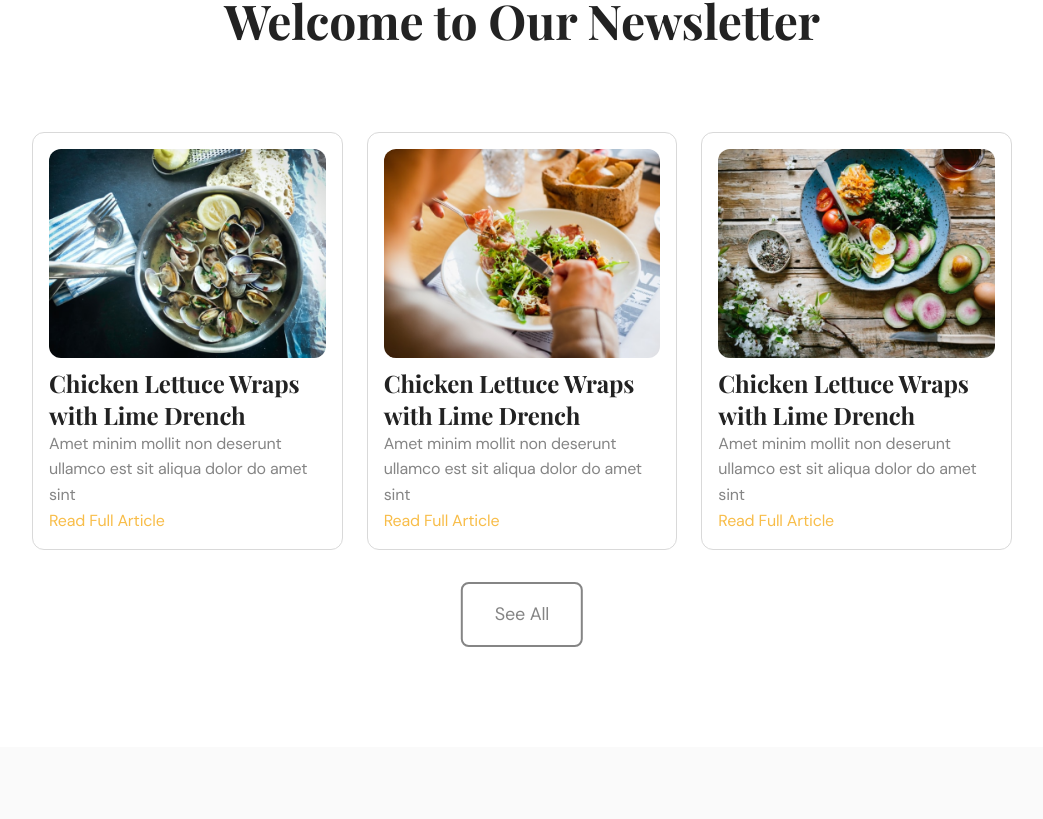
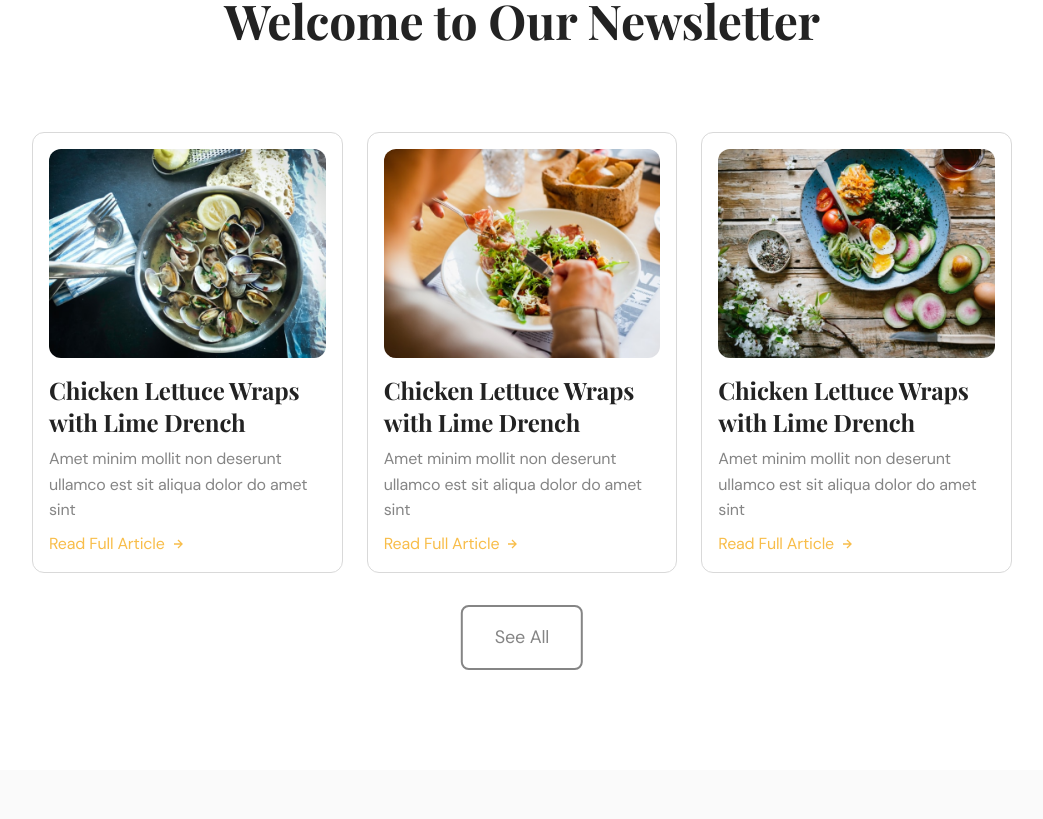
Before and after one commit to vladimir-siedykh/resto-food, a Next.js app: page / in a window 1280 px wide. Shown: the part 5621-6440 px from the top of the page, without its empty margins (118-1161 px from the left). Built offline with nearby package versions, Linux system fonts and the light colour scheme.

Commit message:
footer icons

```diff
--- a/components/Footer/Footer.js
+++ b/components/Footer/Footer.js
@@ -1,4 +1,5 @@
 import styles from './Footer.module.css'
+import { FaFacebookF, FaInstagram, FaWhatsapp } from 'react-icons/fa';
 
 const Footer = () => {
   return (
@@ -10,7 +11,9 @@ const Footer = () => {
               Resto<span>food</span>
             </div>
             <div className={styles.social}>
-              f i w
+              <FaFacebookF />
+              <FaInstagram />
+              <FaWhatsapp />
             </div>
           </div>
           <div className={styles.line}></div>
--- a/components/Footer/Footer.module.css
+++ b/components/Footer/Footer.module.css
@@ -13,6 +13,14 @@
   color: var(--clr-yellow);
 }
 
+.social {
+  display: flex;
+  align-items: center;
+  gap: 1rem;
+  font-size: 2.4rem;
+  color: var(--clr-black);
+}
+
 .line {
   border: 1px dashed #D9D9D9;
   width: 100%;
--- a/components/News/NewsMain.js
+++ b/components/News/NewsMain.js
@@ -1,13 +1,16 @@
 import Image from 'next/image';
 import Link from 'next/link';
 import styles from './NewsMain.module.css'
+import { BiRightArrowAlt } from 'react-icons/bi';
 
 const NewsMain = () => {
   return (
     <div className={styles.bg}>
       <section className='section'>
         <div className='container center'>
-          <h2 className='heading-1-black text-center'>Welcome to Our Newsletter</h2>
+          <h2 className='heading-1-black text-center'>
+            Welcome to Our Newsletter
+          </h2>
           <div className={styles.wrapper}>
             <div className={styles.item}>
               <div className={styles.img}>
@@ -28,7 +31,9 @@ const NewsMain = () => {
                   amet sint
                 </p>
                 <Link href='/'>
-                  <a className={styles.link}>Read Full Article</a>
+                  <a className={styles.link}>
+                    Read Full Article <BiRightArrowAlt />
+                  </a>
                 </Link>
               </div>
             </div>
@@ -51,7 +56,9 @@ const NewsMain = () => {
                   amet sint
                 </p>
                 <Link href='/'>
-                  <a className={styles.link}>Read Full Article</a>
+                  <a className={styles.link}>
+                    Read Full Article <BiRightArrowAlt />
+                  </a>
                 </Link>
               </div>
             </div>
@@ -74,7 +81,9 @@ const NewsMain = () => {
                   amet sint
                 </p>
                 <Link href='/'>
-                  <a className={styles.link}>Read Full Article</a>
+                  <a className={styles.link}>
+                    Read Full Article <BiRightArrowAlt />
+                  </a>
                 </Link>
               </div>
             </div>
--- a/components/News/NewsMain.module.css
+++ b/components/News/NewsMain.module.css
@@ -12,12 +12,23 @@
   border: 1px solid #D9D9D9;
 }
 
+.img {
+  display: flex;
+}
+
 .content {
   font-size: 1.6rem;
+  margin-top: 1.6rem;
+  display: flex;
+  flex-direction: column;
+  gap: 0.8rem;
 }
 
 .link {
   color: var(--clr-yellow);
+  display: flex;
+  align-items: center;
+  gap: 0.5rem;
 }
 
 .btn {
--- a/package.json
+++ b/package.json
@@ -13,6 +13,7 @@
     "next": "12.3.1",
     "react": "18.2.0",
     "react-dom": "18.2.0",
+    "react-icons": "^4.6.0",
     "react-intersection-observer": "^9.4.0"
   },
   "devDependencies": {
```
Also changed, not shown: 1 other file (tests, documents, lock files or other folders).
